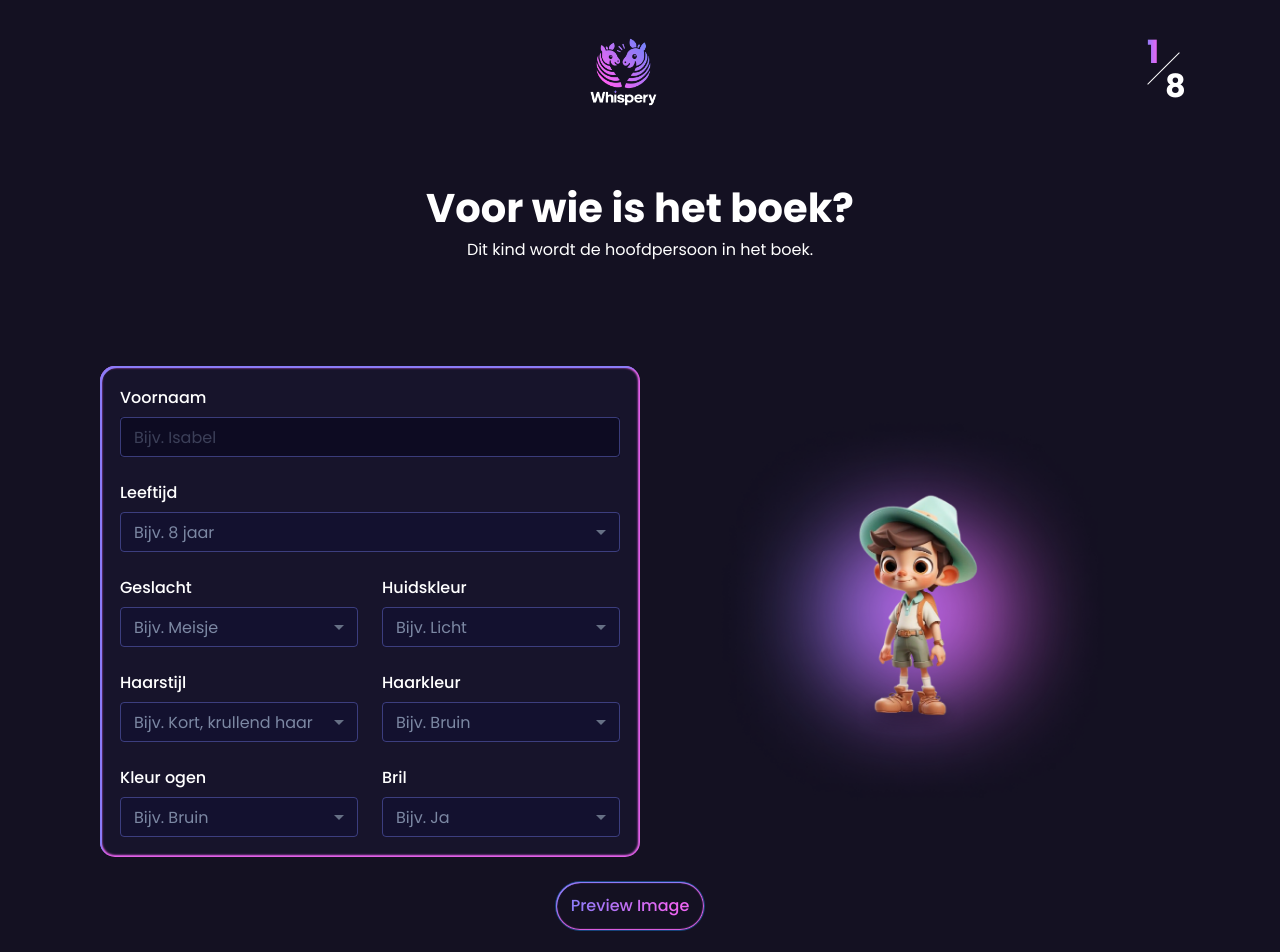
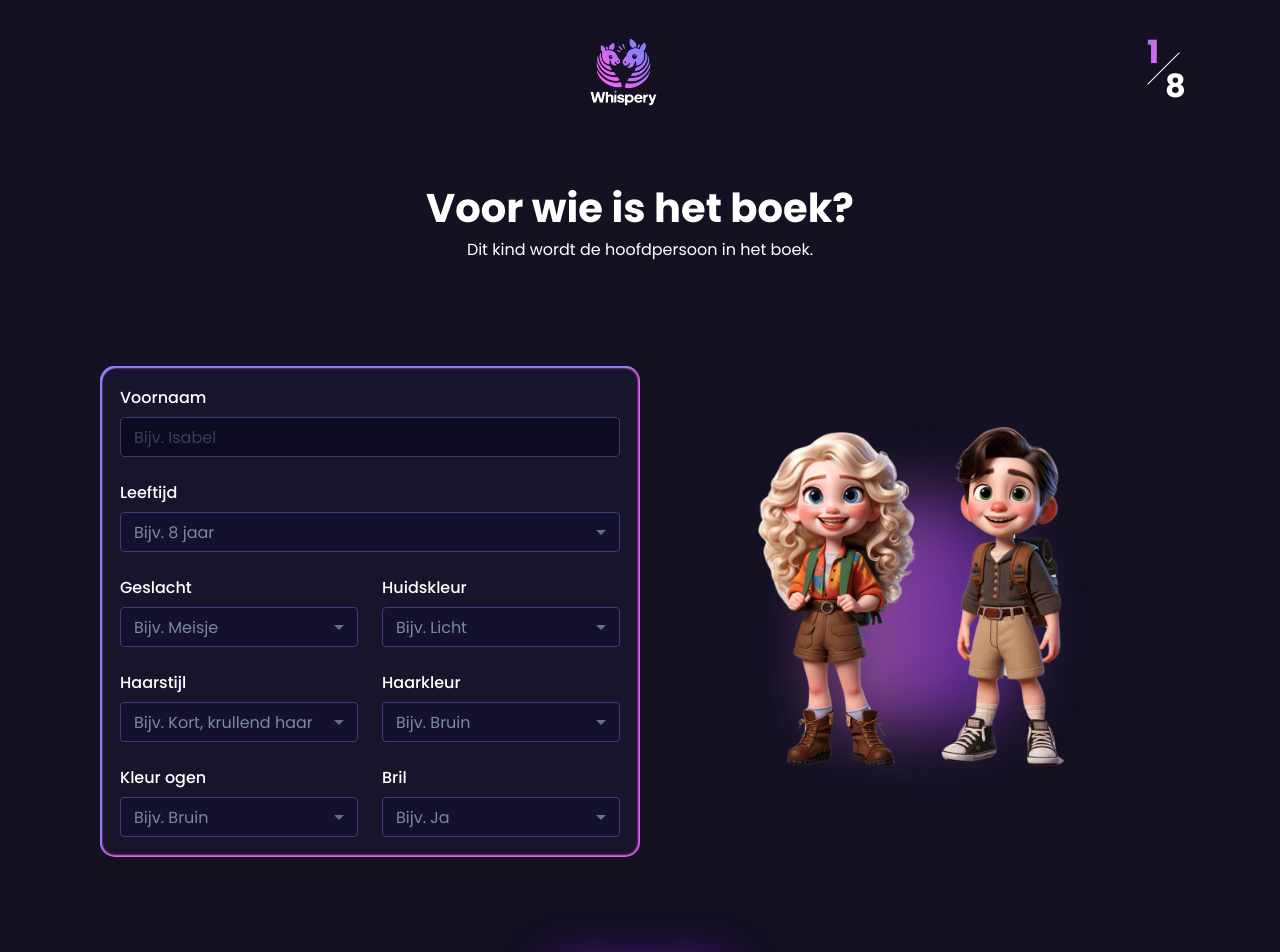
Before and after one commit to ZeenatLawal/whispery, a React (Create React App) app: page / in a window 1280 px wide. Shown: the top 952 px of the page. Built offline with nearby package versions, Linux system fonts and the light colour scheme.

Commit message:
Replace default character

```diff
--- a/src/Pages/BookOwner.tsx
+++ b/src/Pages/BookOwner.tsx
@@ -7,51 +7,45 @@ import {
   Select,
   MenuItem,
   Chip,
-  Button,
-  Box,
-  Backdrop,
-  CircularProgress,
 } from "@mui/material";
-import { useContext, useState } from "react";
+import { useContext } from "react";
+import whisperyCharacters from "../assets/whisperyCharacters.png";
 import { Header } from "../components/Header";
 import { ContinueButton } from "../components/ContinueButton";
 import { PageTitle } from "../components/PageTitle";
 import { BookContext } from "../contexts/BookContext";
-import { apiFetch } from "../hooks/apiFetch";
 
 export function BookOwner() {
   const theme = useTheme();
   const isSmallScreen = useMediaQuery(theme.breakpoints.down("md"));
   const isMidScreen = useMediaQuery(theme.breakpoints.between("sm", "md"));
   const { bookData, handleBookData } = useContext(BookContext);
-  const [avatar, setAvatar] = useState(bookData.avatar);
-  const [loading, setLoading] = useState(false);
 
-  const dutchToEnglishMap: any = {
-    Meisje: "girl",
-    Jongen: "boy",
-    Licht: "light",
-    Medium: "medium",
-    Donker: "dark",
-    "Heel kort/kaal": "very short bald",
-    "Kort, stijl haar": "short straight",
-    "Kort, krullend haar": "short curly",
-    "Halflang, stijl haar": "medium length straight",
-    "Halflang, krullend haar": "medium length curly",
-    "Lang, stijl haar": "long straight",
-    "Lang, krullend haar": "long curly",
-    Blond: "blonde",
-    Bruin: "brown",
-    Rood: "red",
-    Blauw: "blue",
-    Groen: "green",
-    Nee: "false",
-    Ja: "true",
-  };
+  // const dutchToEnglishMap: any = {
+  //   Meisje: "girl",
+  //   Jongen: "boy",
+  //   Licht: "light",
+  //   Medium: "medium",
+  //   Donker: "dark",
+  //   "Heel kort/kaal": "very short bald",
+  //   "Kort, stijl haar": "short straight",
+  //   "Kort, krullend haar": "short curly",
+  //   "Halflang, stijl haar": "medium length straight",
+  //   "Halflang, krullend haar": "medium length curly",
+  //   "Lang, stijl haar": "long straight",
+  //   "Lang, krullend haar": "long curly",
+  //   Blond: "blonde",
+  //   Bruin: "brown",
+  //   Rood: "red",
+  //   Blauw: "blue",
+  //   Groen: "green",
+  //   Nee: "false",
+  //   Ja: "true",
+  // };
 
-  const translateToEnglish = (value: any) => {
-    return dutchToEnglishMap[value] || value;
-  };
+  // const translateToEnglish = (value: any) => {
+  //   return dutchToEnglishMap[value] || value;
+  // };
 
   const menuItemStyle = {
     MenuProps: {
@@ -145,7 +139,6 @@ export function BookOwner() {
                       value={bookData.gender}
                       onChange={(e) => {
                         handleBookData("gender", e.target.value);
-                        setAvatar(bookData.avatar);
                       }}
                       renderValue={(selected) => {
                         if (selected === "") {
@@ -169,7 +162,6 @@ export function BookOwner() {
                       value={bookData.skinColor}
                       onChange={(e) => {
                         handleBookData("skinColor", e.target.value);
-                        setAvatar(bookData.avatar);
                       }}
                       renderValue={(selected) => {
                         if (selected === "") {
@@ -223,7 +215,6 @@ export function BookOwner() {
                       value={bookData.hairStyle}
                       onChange={(e) => {
                         handleBookData("hairStyle", e.target.value);
-                        setAvatar(bookData.avatar);
                       }}
                       renderValue={(selected) => {
                         if (selected === "") {
@@ -264,7 +255,6 @@ export function BookOwner() {
                       value={bookData.hairColor}
                       onChange={(e) => {
                         handleBookData("hairColor", e.target.value);
-                        setAvatar(bookData.avatar);
                       }}
                       renderValue={(selected) => {
                         if (selected === "") {
@@ -328,7 +318,6 @@ export function BookOwner() {
                       value={bookData.eyeColor}
                       onChange={(e) => {
                         handleBookData("eyeColor", e.target.value);
-                        setAvatar(bookData.avatar);
                       }}
                       renderValue={(selected) => {
                         if (selected === "") {
@@ -380,7 +369,6 @@ export function BookOwner() {
                       value={bookData.glasses}
                       onChange={(e) => {
                         handleBookData("glasses", e.target.value);
-                        setAvatar(bookData.avatar);
                       }}
                       renderValue={(selected) => {
                         if (selected === "") {
@@ -409,8 +397,8 @@ export function BookOwner() {
               }}
             >
               <img
-                src={avatar}
-                alt="3D illustration of a young boy"
+                src={whisperyCharacters}
+                alt="3D illustration of whispery characters"
                 style={{
                   width: isSmallScreen ? "300px" : "400px",
                   height: isSmallScreen ? "300px" : "400px",
@@ -418,87 +406,6 @@ export function BookOwner() {
               />
             </div>
           </Grid>
-
-          <Box display="flex" width="100%" justifyContent="center">
-            <Button
-              variant="outlined"
-              sx={{
-                borderRadius: "31px",
-                boxShadow:
-                  "inset 1px 1px 0 0 #8B7CF8, inset 0 0 1px 1px #ED65F3",
-                marginRight: "20px",
-                height: "50px",
-              }}
-              onClick={async () => {
-                setLoading(true);
-                const translatedFormData: any = {};
-                for (const key in bookData) {
-                  const value = bookData[key];
-                  translatedFormData[key] = translateToEnglish(value);
-                }
-
-                const res = await apiFetch<{ data: string }>({
-                  path: "/avatars",
-                  data: {
-                    gender: translatedFormData.gender,
-                    skinColor: translatedFormData.skinColor,
-                    hairStyle: translatedFormData.hairStyle,
-                    hairColor: translatedFormData.hairColor,
-                    eyeColor: translatedFormData.eyeColor,
-                    glasses: translatedFormData.glasses,
-                  },
-                });
-
-                setAvatar(res.data);
-                setLoading(false);
-              }}
-            >
-              <div
-                style={{
-                  backgroundImage:
-                    "linear-gradient(90deg, #8B7CF8 0%, #ED65F3 85.48%)",
-                  backgroundClip: "text",
-                  color: "transparent",
-                  fontSize: "16px",
-                }}
-              >
-                Preview Image
-              </div>
-            </Button>
-            {avatar.length > 0 && avatar.startsWith("http") && (
-              <Button
-                variant="outlined"
-                sx={{
-                  borderRadius: "31px",
-                  boxShadow:
-                    "inset 1px 1px 0 0 #8B7CF8, inset 0 0 1px 1px #ED65F3",
-                  height: "50px",
-                }}
-                onClick={async () => {
-                  setLoading(true);
-                  const res = await apiFetch<{ data: string }>({
-                    path: "/avatars/regenerate",
-                    data: { imageUrl: avatar },
-                  });
-
-                  setAvatar(res.data);
-                  setLoading(false);
-                }}
-              >
-                <div
-                  style={{
-                    backgroundImage:
-                      "linear-gradient(90deg, #8B7CF8 0%, #ED65F3 85.48%)",
-                    backgroundClip: "text",
-                    color: "transparent",
-                    fontSize: "16px",
-                  }}
-                >
-                  Regenerate
-                </div>
-              </Button>
-            )}
-          </Box>
         </Grid>
       </>
 
@@ -511,20 +418,9 @@ export function BookOwner() {
           path="/members"
           onClick={async () => {
             //send character details
-            handleBookData("avatar", avatar);
           }}
         />
       </Grid>
-
-      <Backdrop
-        sx={{ color: "#fff", zIndex: 1000 }}
-        open={loading}
-        onClick={() => {
-          setLoading(false);
-        }}
-      >
-        <CircularProgress color="inherit" />
-      </Backdrop>
     </Header>
   );
 }
--- a/src/contexts/BookContext.tsx
+++ b/src/contexts/BookContext.tsx
@@ -1,8 +1,6 @@
 import { createContext, useState } from "react";
-import ownerImg from "../assets/ownerImg.png";
 
 export interface BookData {
-  [key: string]: any;
   firstName: string;
   age: string;
   gender: string;
@@ -11,7 +9,6 @@ export interface BookData {
   hairColor: string;
   eyeColor: string;
   glasses: string;
-  avatar: string;
   theme: string;
   personalMsg: string;
 }
@@ -35,7 +32,6 @@ export const BookContext = createContext<{
     hairColor: "",
     eyeColor: "",
     glasses: "",
-    avatar: ownerImg,
     theme: "",
     personalMsg: "",
   },
@@ -62,7 +58,6 @@ export function BookContextProvider({
     hairColor: "",
     eyeColor: "",
     glasses: "",
-    avatar: ownerImg,
     theme: "",
     personalMsg: "",
   });
```
Also changed, not shown: src/assets/whisperyCharacters.png (added).
